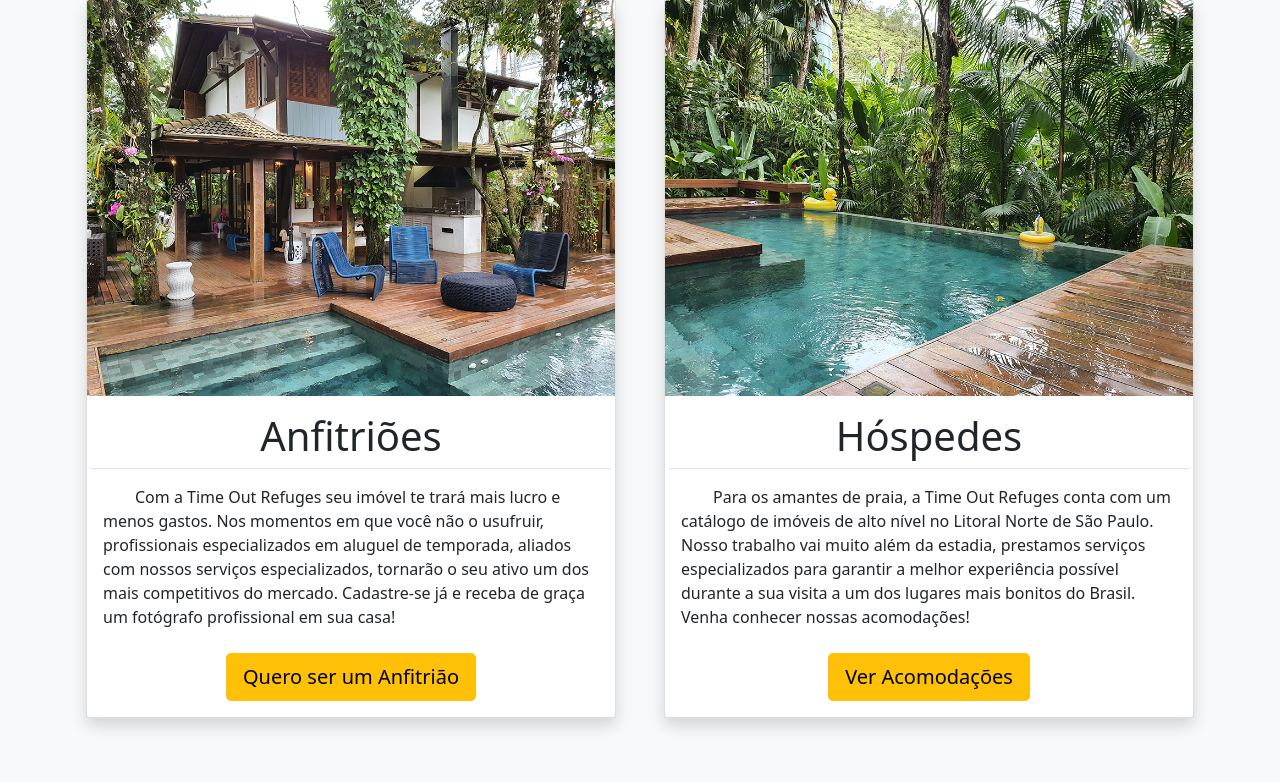
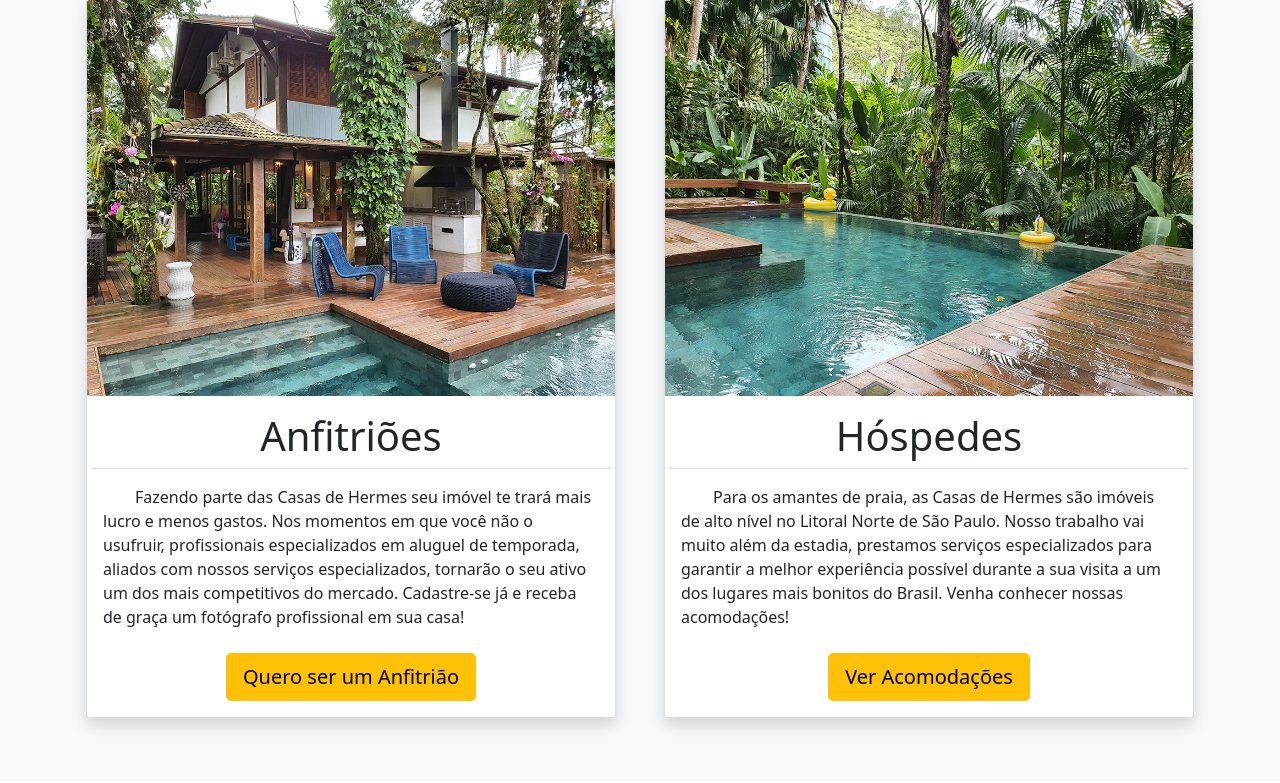
Before and after one commit to h-zanetti/real-estate-manager, a Django app: page / in a window 1280 px wide. Shown: the part 841-1624 px from the top of the page. Run offline with Django 3.2, Linux system fonts and the light colour scheme; some libraries are stand-ins or nearby versions.

Commit message:
Alterado nome da empresa nas páginas institucionais

```diff
--- a/webdev/institucional/templates/institucional/base.html
+++ b/webdev/institucional/templates/institucional/base.html
@@ -5,7 +5,11 @@
     <meta charset="UTF-8">
     <meta http-equiv="X-UA-Compatible" content="IE=edge">
     <meta name="viewport" content="width=device-width, initial-scale=1.0">
-    <title>Gerenciador de Imóveis</title>
+    {% if title %}
+    <title>{{ title }}</title>
+    {% else %}
+    <title>Casas de Hermes</title>
+    {% endif %}
     <link href="https://cdn.jsdelivr.net/npm/bootstrap@5.0.0-beta3/dist/css/bootstrap.min.css" rel="stylesheet" integrity="sha384-eOJMYsd53ii+scO/bJGFsiCZc+5NDVN2yr8+0RDqr0Ql0h+rP48ckxlpbzKgwra6" crossorigin="anonymous">
     <script src="https://kit.fontawesome.com/2f543ddc08.js" crossorigin="anonymous"></script>
 </head>
@@ -15,7 +19,7 @@
             <div class="container-fluid px-5">
                 <a href="{% url 'institucional:home' %}" class="navbar-brand light">
                     <img src="{% static 'images/Logo.png' %}" alt="" width="100">
-                    Best Stay
+                    Casas de Hermes
                 </a>
                 <button class="navbar-toggler" type="button" data-bs-toggle="collapse" data-bs-target="#navbarTogglerDemo02" aria-controls="navbarTogglerDemo02" aria-expanded="false" aria-label="Toggle navigation">
                     <span class="navbar-toggler-icon"></span>
--- a/webdev/institucional/templates/institucional/home.html
+++ b/webdev/institucional/templates/institucional/home.html
@@ -12,7 +12,7 @@
 ">
     <div class="row d-flex justify-content-center w-100">
         <div class="col-md-4">
-            <h1 class="display-3 fw-normal pb-2 border-bottom">BEST STAY</h1>
+            <h1 class="display-3 fw-normal pb-2 border-bottom">CASAS DE HERMES</h1>
         </div>
     </div>
     <div class="col-lg-6 mx-auto">
@@ -35,7 +35,7 @@
                     </div>
                     <div class="row mt-2">
                         <div class="col-auto">
-                            <p class="card-text" style="text-indent: 2em">Com a Time Out Refuges seu imóvel te trará mais lucro e menos gastos. Nos momentos em que você não o usufruir, profissionais especializados em aluguel de temporada, aliados com nossos serviços especializados, tornarão o seu ativo um dos mais competitivos do mercado. Cadastre-se já e receba de graça um fotógrafo profissional em sua casa!</p>
+                            <p class="card-text" style="text-indent: 2em">Fazendo parte das Casas de Hermes seu imóvel te trará mais lucro e menos gastos. Nos momentos em que você não o usufruir, profissionais especializados em aluguel de temporada, aliados com nossos serviços especializados, tornarão o seu ativo um dos mais competitivos do mercado. Cadastre-se já e receba de graça um fotógrafo profissional em sua casa!</p>
                         </div>
                     </div>
                     <div class="row mt-4 justify-content-center">
@@ -55,7 +55,7 @@
                     </div>
                     <div class="row mt-2">
                         <div class="col-auto">
-                            <p class="card-text" style="text-indent: 2em">Para os amantes de praia, a Time Out Refuges conta com um catálogo de imóveis de alto nível no Litoral Norte de São Paulo. Nosso trabalho vai muito além da estadia, prestamos serviços especializados para garantir a melhor experiência possível durante a sua visita a um dos lugares mais bonitos do Brasil. Venha conhecer nossas acomodações!</p>
+                            <p class="card-text" style="text-indent: 2em">Para os amantes de praia, as Casas de Hermes são imóveis de alto nível no Litoral Norte de São Paulo. Nosso trabalho vai muito além da estadia, prestamos serviços especializados para garantir a melhor experiência possível durante a sua visita a um dos lugares mais bonitos do Brasil. Venha conhecer nossas acomodações!</p>
                         </div>
                     </div>
                     <div class="row mt-4 justify-content-center">
--- a/webdev/institucional/templates/institucional/quem_somos.html
+++ b/webdev/institucional/templates/institucional/quem_somos.html
@@ -11,7 +11,7 @@
 ">
     <div class="row d-flex justify-content-center w-100">
         <div class="col-md-4">
-            <h1 class="display-3 fw-normal pb-2 border-bottom">BEST STAY</h1>
+            <h1 class="display-3 fw-normal pb-2 border-bottom">CASAS DE HERMES</h1>
         </div>
     </div>
     <div class="col-lg-6 mx-auto">
@@ -158,7 +158,7 @@
     </div>
     <div class="row mt-5 justify-content-center">
         <div class="col-auto">
-            <a href="{% url 'imoveis:catalogo' %}" class="btn btn-lg btn-outline-warning">Acomodações</a>
+            <a href="{% url 'imoveis:catalogo' %}" class="btn btn-lg btn-outline-warning">Ver Acomodações</a>
         </div>
     </div>
 </div>
```
